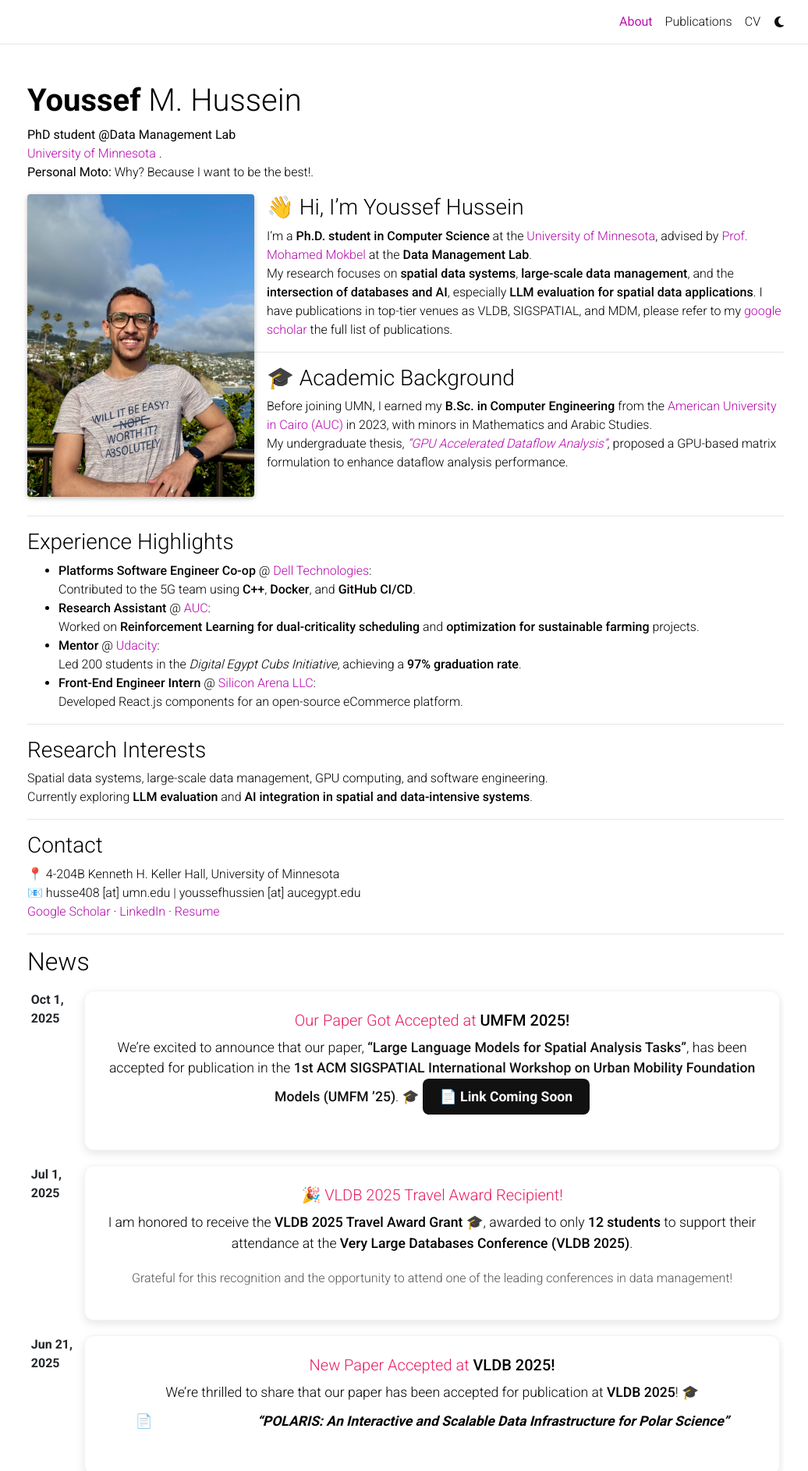
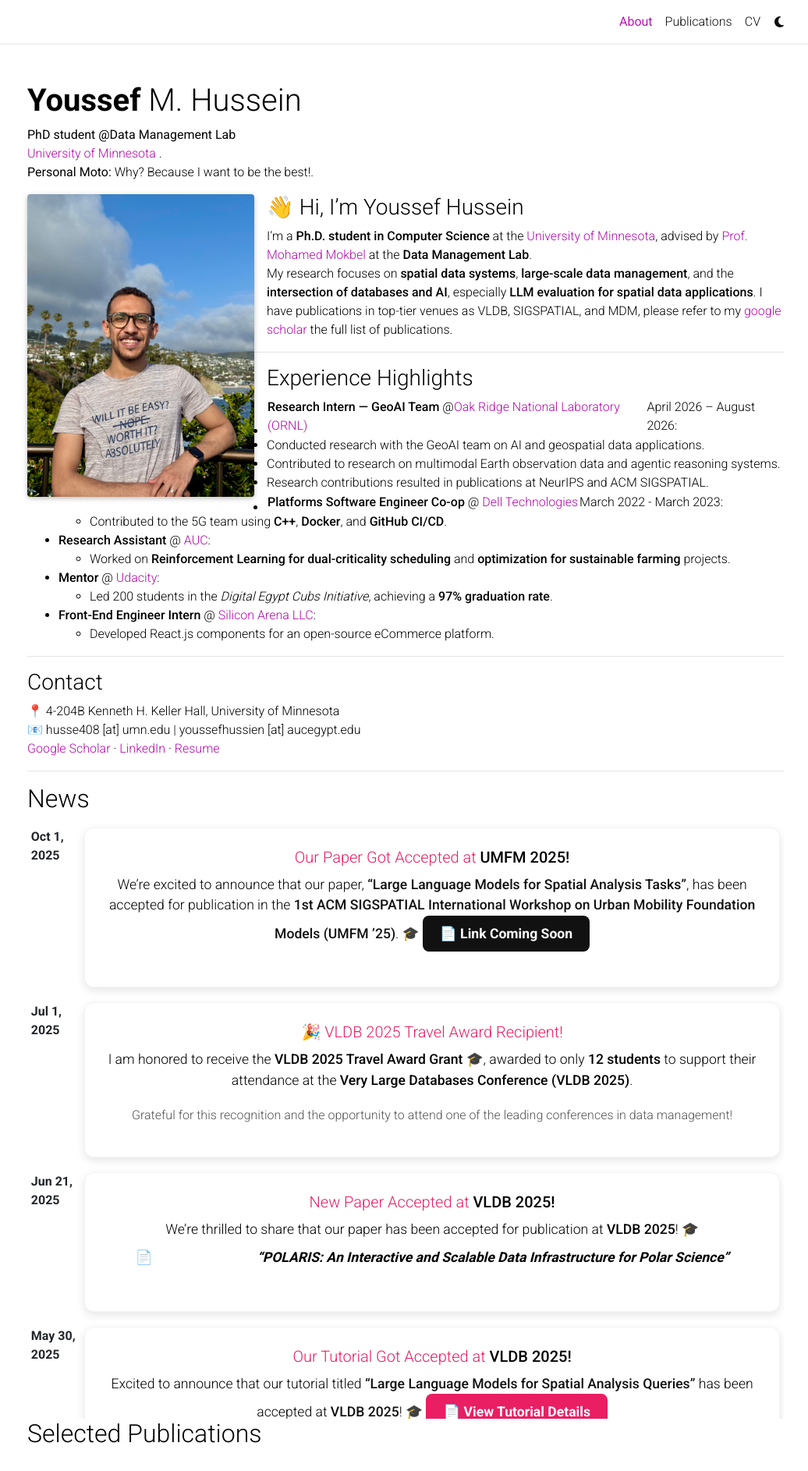
Before and after one commit to joHussien/joHussien.github.io, a Jekyll site: the page built from _pages/about.md, in a window 1280 px wide, cut to the strip 0-1886 px from the top of the page. Shown: the whole strip at 78% size, without its empty margins (120-1156 px from the left). Built offline with Jekyll 4.4.1, drawn with Linux system fonts in a browser that asks for light colours; full-size pictures stand in for the smaller copies a plugin makes; comment, search, counter and statistics services are not loaded; a style sheet for code colours, icons or effects is not loaded.

Commit message:
updating Bio

```diff
--- a/_pages/about.md
+++ b/_pages/about.md
@@ -18,31 +18,35 @@
 ### 👋 Hi, I’m Youssef Hussein
 I’m a **Ph.D. student in Computer Science** at the [University of Minnesota](https://cse.umn.edu/cs), advised by [Prof. Mohamed Mokbel](https://cse.umn.edu/cs/mohamed-mokbel) at the **Data Management Lab**.
 My research focuses on **spatial data systems**, **large-scale data management**, and the **intersection of databases and AI**, especially **LLM evaluation for spatial data applications**. I have publications in top-tier venues as VLDB, SIGSPATIAL, and MDM, please refer to my [google scholar](https://scholar.google.com/citations?user=_aZutVoAAAAJ&hl=en) the full list of publications.
-<br>
+<!-- <br> -->
 
----
+<!-- ---
 ### 🎓 Academic Background
 Before joining UMN, I earned my **B.Sc. in Computer Engineering** from the [American University in Cairo (AUC)](https://www.aucegypt.edu/) in 2023, with minors in Mathematics and Arabic Studies.
-My undergraduate thesis, *["GPU Accelerated Dataflow Analysis"](https://www.academia.edu/102804649/GPU_Accelerated_Dataflow_Analysis)*, proposed a GPU-based matrix formulation to enhance dataflow analysis performance.
+My undergraduate thesis, *["GPU Accelerated Dataflow Analysis"](https://www.academia.edu/102804649/GPU_Accelerated_Dataflow_Analysis)*, proposed a GPU-based matrix formulation to enhance dataflow analysis performance. -->
 
-<br>
+<!-- <br> -->
 
 ---
 ### Experience Highlights
-- **Platforms Software Engineer Co-op** @ [Dell Technologies](https://www.dell.com/en-us/dt/corporate/about-us/who-we-are.htm):
-  Contributed to the 5G team using **C++**, **Docker**, and **GitHub CI/CD**.
+-  **Research Intern — GeoAI Team** @[Oak Ridge National Laboratory (ORNL)](https://www.ornl.gov/group/geoai) | April 2026 – August 2026:
+  - Conducted research with the GeoAI team on AI and geospatial data applications.
+  - Contributed to research on multimodal Earth observation data and agentic reasoning systems.
+  - Research contributions resulted in publications at NeurIPS and ACM SIGSPATIAL.
+- **Platforms Software Engineer Co-op** @ [Dell Technologies](https://www.dell.com/en-us/dt/corporate/about-us/who-we-are.htm) | March 2022 - March 2023:
+  - Contributed to the 5G team using **C++**, **Docker**, and **GitHub CI/CD**.
 - **Research Assistant** @ [AUC](https://www.aucegypt.edu):
-  Worked on **Reinforcement Learning for dual-criticality scheduling** and **optimization for sustainable farming** projects.
+  - Worked on **Reinforcement Learning for dual-criticality scheduling** and **optimization for sustainable farming** projects.
 - **Mentor** @ [Udacity](https://www.udacity.com/about-us):
-  Led 200 students in the *Digital Egypt Cubs Initiative*, achieving a **97% graduation rate**.
+  - Led 200 students in the *Digital Egypt Cubs Initiative*, achieving a **97% graduation rate**.
 - **Front-End Engineer Intern** @ [Silicon Arena LLC](https://github.com/SiliconArena/alphamart):
-  Developed React.js components for an open-source eCommerce platform.
+  - Developed React.js components for an open-source eCommerce platform.
 
----
+<!-- ---
 
 ### Research Interests
 Spatial data systems, large-scale data management, GPU computing, and software engineering.
-Currently exploring **LLM evaluation** and **AI integration in spatial and data-intensive systems**.
+Currently exploring **LLM evaluation** and **AI integration in spatial and data-intensive systems**. -->
 
 ---
 ### Contact
```
